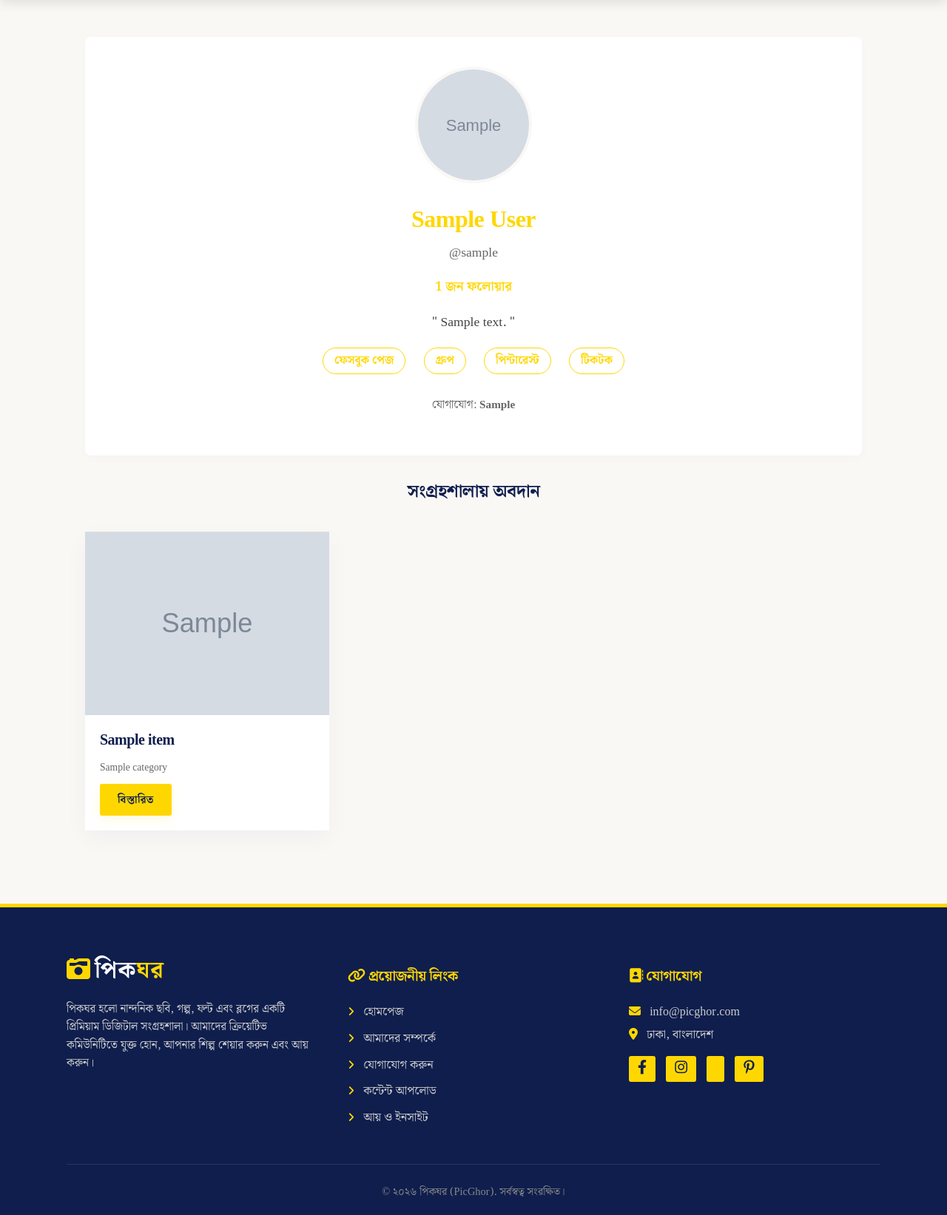
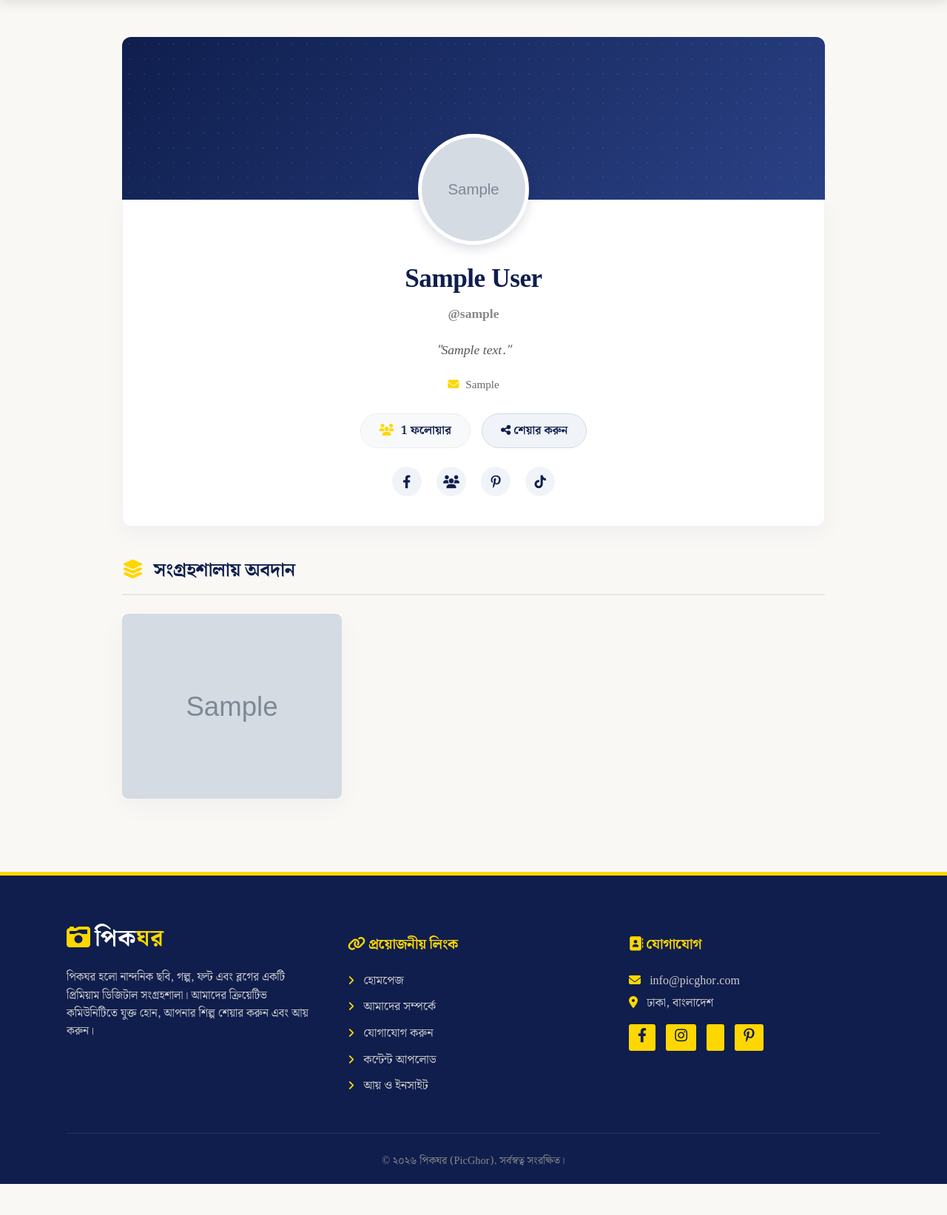
Before and after one commit to siaful2580mm-hub/testing, a Flask app: template templates/profile.html in a window 1280 px wide. Shown: the part 86-1729 px from the top of the page at 74% size. After the commit the page ends 1687 px from the top, so only its background shows below. Run offline with Flask 3, Linux system fonts and the light colour scheme; the template is opened without the code that fills it: most values are stand-ins (such as "Sample title", 1, 10 or a date in 2020); grey boxes marked "Sample" are stand-in pictures.

Commit message:
Update profile.html

```diff
--- a/templates/profile.html
+++ b/templates/profile.html
@@ -1,78 +1,211 @@
 {% extends "base.html" %}
-{% block title %}{{ profile.display_name or profile.username }} এর প্রোফাইল | সাহিত্যিক সংগ্রহশালা{% endblock %}
+{% block title %}{{ profile.display_name or profile.username }} এর প্রোফাইল | পিকঘর{% endblock %}
 
 {% block head %}
 <style>
-    .profile-header { background: #fff; padding: 40px; border: 1px solid var(--border); border-radius: 8px; text-align: center; margin-bottom: 30px; box-shadow: 0 4px 15px rgba(0,0,0,0.02); }
-    .profile-avatar { width: 150px; height: 150px; border-radius: 50%; object-fit: cover; border: 4px solid var(--bg-color); margin-bottom: 15px; }
-    .profile-name { font-size: 2rem; color: var(--accent); margin: 0; }
-    .profile-username { color: #666; font-size: 1.1rem; margin-top: 5px; }
-    .profile-bio { margin: 20px auto; max-width: 600px; font-size: 1.1rem; color: #444; line-height: 1.6; }
+    /* =========================================
+       Premium Profile Header Styling
+    ========================================= */
+    .profile-container {
+        max-width: 950px;
+        margin: 0 auto 40px auto;
+    }
 
-    .follower-count { color: var(--accent); font-weight: bold; font-size: 1.1rem; margin-top: 5px; }
+    /* Cover Photo / Gradient */
+    .profile-cover {
+        height: 220px;
+        background: linear-gradient(135deg, var(--nav-bg) 0%, #2a4185 100%);
+        border-radius: 12px 12px 0 0;
+        position: relative;
+        background-size: cover;
+        background-position: center;
+    }
 
-    .social-links { margin-top: 20px; }
-    .social-links a { display: inline-block; margin: 0 10px; color: var(--accent); text-decoration: none; font-weight: bold; font-size: 0.95rem; border: 1px solid var(--accent); padding: 5px 15px; border-radius: 20px; transition: 0.3s; margin-bottom: 10px; }
-    .social-links a:hover { background: var(--accent); color: #fff; }
+    /* ব্যাকগ্রাউন্ডে সূক্ষ্ম প্যাটার্ন */
+    .profile-cover::after {
+        content: ''; position: absolute; top: 0; left: 0; right: 0; bottom: 0;
+        background-image: radial-gradient(rgba(255, 215, 0, 0.1) 1px, transparent 1px);
+        background-size: 20px 20px; border-radius: 12px 12px 0 0;
+    }
 
-    .section-title { text-align: center; color: var(--text-main); margin-bottom: 25px; border-bottom: 2px solid var(--border); padding-bottom: 10px; }
+    /* Avatar Overlapping Cover */
+    .profile-avatar-wrapper {
+        position: absolute;
+        bottom: -70px; /* কভারের নিচে অর্ধেক ঝুলে থাকবে */
+        left: 50%;
+        transform: translateX(-50%);
+        z-index: 2;
+    }
+    .profile-avatar-wrapper img {
+        width: 140px; height: 140px;
+        border-radius: 50%;
+        object-fit: cover;
+        border: 5px solid var(--surface-color);
+        box-shadow: 0 5px 15px rgba(15, 30, 77, 0.15);
+        background: #fff;
+    }
 
-    .private-followers-box { background: #fdfdfd; border: 1px solid var(--border); padding: 20px; border-radius: 8px; max-width: 400px; margin: 30px auto 0; text-align: left; }
-    .private-followers-box h4 { margin-top: 0; color: var(--accent); border-bottom: 1px solid var(--border); padding-bottom: 10px; margin-bottom: 15px; }
-    .follower-item { padding: 10px 0; border-bottom: 1px dashed #eee; display: flex; align-items: center; }
+    /* Profile Info Box */
+    .profile-info-box {
+        background: var(--surface-color);
+        padding: 80px 30px 40px 30px; /* ওপরের দিকে জায়গা রাখা হয়েছে অ্যাভাটারের জন্য */
+        border-radius: 0 0 12px 12px;
+        text-align: center;
+        box-shadow: 0 10px 30px rgba(15, 30, 77, 0.04);
+        margin-bottom: 40px;
+        border: 1px solid rgba(15, 30, 77, 0.05);
+        border-top: none;
+    }
+
+    .profile-name { font-size: 2.2rem; color: var(--nav-bg); margin: 0 0 5px 0; font-weight: 700; letter-spacing: -0.5px;}
+    .profile-username { color: #888; font-size: 1.1rem; margin-top: 0; font-weight: 600;}
+    .profile-bio { margin: 20px auto; max-width: 650px; font-size: 1.1rem; color: #555; line-height: 1.7; font-style: italic; }
+
+    /* Stats & Action Row */
+    .profile-actions {
+        display: flex;
+        justify-content: center;
+        align-items: center;
+        gap: 15px;
+        margin-top: 25px;
+        flex-wrap: wrap;
+    }
+
+    .stat-box {
+        background: #f8f9fa;
+        padding: 10px 25px;
+        border-radius: 30px;
+        font-weight: bold;
+        color: var(--nav-bg);
+        border: 1px solid #eee;
+    }
+    .stat-box span { color: var(--accent); margin-right: 5px; }
+
+    .btn-share {
+        background: #f0f4f8;
+        color: var(--nav-bg);
+        padding: 10px 25px;
+        border-radius: 30px;
+        font-weight: bold;
+        border: 1px solid #d1d9e6;
+        cursor: pointer;
+        transition: all 0.3s ease;
+        font-family: inherit;
+        font-size: 0.95rem;
+    }
+    .btn-share:hover { background: #e2e8f0; transform: translateY(-2px); }
+
+    /* Social Links */
+    .social-links { margin-top: 25px; }
+    .social-links a {
+        display: inline-flex; justify-content: center; align-items: center;
+        width: 40px; height: 40px; margin: 0 8px;
+        color: var(--nav-bg); background: #f0f4f8;
+        border-radius: 50%; transition: 0.3s; font-size: 1.1rem; text-decoration: none;
+    }
+    .social-links a:hover { background: var(--accent); color: var(--surface-color); transform: translateY(-3px); box-shadow: 0 5px 10px rgba(255, 215, 0, 0.3); }
+
+    /* Private Follower List */
+    .private-followers-box {
+        background: #fdfdfd; border: 1px solid var(--border); padding: 25px; border-radius: 12px;
+        max-width: 500px; margin: 40px auto 0; text-align: left;
+    }
+    .private-followers-box h4 { margin-top: 0; color: var(--nav-bg); border-bottom: 2px solid rgba(255, 215, 0, 0.3); padding-bottom: 10px; margin-bottom: 15px; font-size: 1.2rem; }
+    .follower-item { padding: 12px 0; border-bottom: 1px dashed #eee; display: flex; align-items: center; }
     .follower-item:last-child { border-bottom: none; }
-    .follower-item img { width: 40px; height: 40px; border-radius: 50%; margin-right: 15px; object-fit: cover; border: 2px solid var(--border); }
-    .follower-item a { text-decoration: none; color: var(--text-main); font-weight: bold; font-size: 1.05rem; }
+    .follower-item img { width: 45px; height: 45px; border-radius: 50%; margin-right: 15px; object-fit: cover; border: 2px solid #eee; }
+    .follower-item a { text-decoration: none; color: var(--nav-bg); font-weight: bold; font-size: 1.05rem; transition: color 0.3s; }
     .follower-item a:hover { color: var(--accent); }
+
+    /* =========================================
+       Content Grid (Pinterest Style Hover)
+    ========================================= */
+    .section-title { text-align: left; color: var(--nav-bg); margin-bottom: 25px; border-bottom: 2px solid rgba(15, 30, 77, 0.08); padding-bottom: 10px; font-size: 1.6rem; font-weight: 700; }
+    .section-title i { color: var(--accent); margin-right: 8px; }
+
+    .card-link-wrapper {
+        display: block; position: relative; height: 100%; border-radius: 8px; overflow: hidden;
+        background: var(--surface-color); box-shadow: 0 5px 15px rgba(15, 30, 77, 0.08);
+    }
+    .card-img-top { width: 100%; height: 100%; min-height: 250px; object-fit: cover; display: block; transition: transform 0.6s cubic-bezier(0.25, 1, 0.5, 1); }
+    .card-link-wrapper:hover .card-img-top { transform: scale(1.08); }
+
+    .card-overlay {
+        position: absolute; top: 0; left: 0; right: 0; bottom: 0;
+        background: linear-gradient(to top, rgba(15, 30, 77, 0.95) 0%, rgba(15, 30, 77, 0.4) 50%, transparent 100%);
+        opacity: 0; transition: opacity 0.4s ease; display: flex; flex-direction: column; justify-content: flex-end; padding: 25px; color: #fff; z-index: 2;
+    }
+    .card-link-wrapper:hover .card-overlay { opacity: 1; }
+
+    .card-overlay h3 { color: #fff; margin: 0 0 5px 0; font-size: 1.25rem; font-weight: 700; transform: translateY(20px); transition: transform 0.4s ease; }
+    .card-overlay p { color: var(--accent); font-size: 0.9rem; margin-bottom: 0; transform: translateY(20px); transition: transform 0.4s ease 0.05s; font-weight: bold; }
+    .card-link-wrapper:hover .card-overlay h3, .card-link-wrapper:hover .card-overlay p { transform: translateY(0); }
 </style>
 {% endblock %}
 
 {% block content %}
-<div class="profile-header">
-    <img src="{{ profile.avatar_url }}" alt="Profile Picture" class="profile-avatar">
+<div class="profile-container">
+
+    <!-- 1. Profile Header (Cover & Info) -->
+    <div class="profile-cover">
+        <div class="profile-avatar-wrapper">
+            <img src="{{ profile.avatar_url }}" alt="Profile Picture">
+        </div>
+    </div>
+
+    <div class="profile-info-box">
         <h1 class="profile-name">{{ profile.display_name or profile.full_name or profile.username }}</h1>
         <p class="profile-username">@{{ profile.username }}</p>
 
-    <!-- মোট ফলোয়ার (সবার জন্য উন্মুক্ত) -->
-    <p class="follower-count">{{ followers_count }} জন ফলোয়ার</p>
+        <!-- Bio -->
+        {% if profile.bio %}
+            <p class="profile-bio">"{{ profile.bio }}"</p>
+        {% endif %}
 
-    <!-- ফলো / আনফলো বাটন (লগইন করা ইউজার অন্যের প্রোফাইল দেখলে) -->
-    {% if session.get('user') and session['user']['id'] != profile.id %}
-        <form action="/follow/{{ profile.username }}" method="POST" style="margin-top: 15px;">
+        <!-- Contact Info -->
+        {% if profile.contact_info %}
+            <p style="color: #666; font-size: 0.95rem; margin-bottom: 0;"><i class="fa-solid fa-envelope" style="color: var(--accent); margin-right: 5px;"></i> {{ profile.contact_info }}</p>
+        {% endif %}
+
+        <!-- Actions Row (Followers, Share, Follow/Edit) -->
+        <div class="profile-actions">
+            <div class="stat-box">
+                <span><i class="fa-solid fa-users"></i></span> {{ followers_count }} ফলোয়ার
+            </div>
+
+            <!-- Share Button -->
+            <button onclick="copyProfileLink()" class="btn-share"><i class="fa-solid fa-share-nodes"></i> শেয়ার করুন</button>
+
+            <!-- Conditional Buttons -->
+            {% if session.get('user') %}
+                {% if session['user']['id'] == profile.id %}
+                    <!-- নিজের প্রোফাইল হলে -->
+                    <a href="/edit-profile" class="btn-primary" style="background: var(--nav-bg); color: #fff;"><i class="fa-solid fa-user-pen"></i> প্রোফাইল এডিট</a>
+                {% else %}
+                    <!-- অন্যের প্রোফাইল হলে -->
+                    <form action="/follow/{{ profile.username }}" method="POST" style="margin: 0;">
                         {% if is_following %}
-                <button type="submit" class="btn-primary" style="background: #555; padding: 8px 25px; border:none; cursor:pointer;">আনফলো করুন</button>
+                            <button type="submit" class="btn-primary" style="background: #e2e8f0; color: var(--nav-bg); box-shadow:none;"><i class="fa-solid fa-user-minus"></i> আনফলো করুন</button>
                         {% else %}
-                <button type="submit" class="btn-primary" style="padding: 8px 25px; border:none; cursor:pointer;">ফলো করুন</button>
+                            <button type="submit" class="btn-primary"><i class="fa-solid fa-user-plus"></i> ফলো করুন</button>
                         {% endif %}
                     </form>
                 {% endif %}
-
-    <!-- বায়ো (Bio) -->
-    {% if profile.bio %}
-        <p class="profile-bio">" {{ profile.bio }} "</p>
             {% endif %}
-
-    <!-- সোশ্যাল লিংকস -->
-    <div class="social-links">
-        {% if profile.fb_page_link %}<a href="{{ profile.fb_page_link }}" target="_blank">ফেসবুক পেজ</a>{% endif %}
-        {% if profile.fb_group_link %}<a href="{{ profile.fb_group_link }}" target="_blank">গ্রুপ</a>{% endif %}
-        {% if profile.pinterest_link %}<a href="{{ profile.pinterest_link }}" target="_blank">পিন্টারেস্ট</a>{% endif %}
-        {% if profile.tiktok_link %}<a href="{{ profile.tiktok_link }}" target="_blank">টিকটক</a>{% endif %}
         </div>
 
-    <!-- কন্টাক্ট ইনফো -->
-    {% if profile.contact_info %}
-        <p style="margin-top: 20px; color: #666; font-size: 0.95rem;">যোগাযোগ: <strong>{{ profile.contact_info }}</strong></p>
-    {% endif %}
+        <!-- Social Links -->
+        <div class="social-links">
+            {% if profile.fb_page_link %}<a href="{{ profile.fb_page_link }}" target="_blank" title="ফেসবুক পেজ"><i class="fa-brands fa-facebook-f"></i></a>{% endif %}
+            {% if profile.fb_group_link %}<a href="{{ profile.fb_group_link }}" target="_blank" title="ফেসবুক গ্রুপ"><i class="fa-solid fa-users"></i></a>{% endif %}
+            {% if profile.pinterest_link %}<a href="{{ profile.pinterest_link }}" target="_blank" title="পিন্টারেস্ট"><i class="fa-brands fa-pinterest-p"></i></a>{% endif %}
+            {% if profile.tiktok_link %}<a href="{{ profile.tiktok_link }}" target="_blank" title="টিকটক"><i class="fa-brands fa-tiktok"></i></a>{% endif %}
+        </div>
 
-    <!-- নিজের প্রোফাইল হলে এডিট বাটন এবং ফলোয়ার লিস্ট দেখাবে -->
+        <!-- Private Follower List (শুধুমাত্র প্রোফাইল মালিক দেখবে) -->
         {% if session.get('user') and session['user']['id'] == profile.id %}
-        <div style="margin-top: 30px;">
-            <a href="/edit-profile" class="btn-primary" style="background: #444;">প্রোফাইল এডিট করুন</a>
-
-            <!-- গোপন ফলোয়ার লিস্ট (শুধুমাত্র অ্যাকাউন্টের মালিক দেখবে) -->
             <div class="private-followers-box">
-                <h4>আপনার ফলোয়ারবৃন্দ</h4>
+                <h4><i class="fa-solid fa-users-viewfinder"></i> আপনার ফলোয়ারবৃন্দ</h4>
                 {% if followers_list %}
                     <ul style="list-style: none; padding: 0; margin: 0;">
                     {% for f in followers_list %}
@@ -86,24 +219,37 @@
                     <p style="color: #666; font-size: 0.95rem; margin: 0; text-align:center;">আপনাকে এখনো কেউ ফলো করেনি।</p>
                 {% endif %}
             </div>
-        </div>
         {% endif %}
     </div>
 
-<!-- ইউজারের আপলোড করা ছবির গ্রিড -->
-<h2 class="section-title">সংগ্রহশালায় অবদান</h2>
+    <!-- 2. Uploaded Content Grid -->
+    <h2 class="section-title"><i class="fa-solid fa-layer-group"></i> সংগ্রহশালায় অবদান</h2>
     <div class="grid">
         {% for item in contents %}
         <div class="card">
-        <img src="{{ item.file_url }}" alt="{{ item.alt_text }}">
-        <div class="card-content">
+            <a href="/content/{{ item.slug }}" class="card-link-wrapper">
+                <img src="{{ item.file_url }}" alt="{{ item.alt_text }}" class="card-img-top">
+                <div class="card-overlay">
                     <h3>{{ item.title }}</h3>
-            <p style="font-size: 0.85rem; color: #666; margin-bottom: 10px;">{{ item.categories.name_bn }}</p>
-            <a href="/content/{{ item.slug }}" class="btn-primary">বিস্তারিত</a>
+                    <p><i class="fa-solid fa-folder-open"></i> {{ item.categories.name_bn }}</p>
+                </div>
+            </a>
+        </div>
+        {% else %}
+        <p style="text-align: center; grid-column: 1 / -1; color: #777; font-size: 1.1rem; padding: 40px; background: var(--surface-color); border-radius: 8px; border: 1px dashed #ccc;">এখনো কোনো ছবি, গল্প বা ফন্ট আপলোড করা হয়নি।</p>
+        {% endfor %}
     </div>
 </div>
-    {% else %}
-    <p style="text-align: center; grid-column: 1 / -1; color: #777; font-size: 1.1rem; padding: 20px;">এখনো কোনো ছবি বা ফন্ট আপলোড করা হয়নি।</p>
-    {% endfor %}
-</div>
+
+<!-- Share Link JS -->
+<script>
+    function copyProfileLink() {
+        navigator.clipboard.writeText(window.location.href).then(() => {
+            alert('প্রোফাইল লিংক সফলভাবে কপি করা হয়েছে! এখন আপনি এটি যেকোনো জায়গায় শেয়ার করতে পারবেন।');
+        }).catch(err => {
+            console.error('Failed to copy text: ', err);
+            alert('লিংক কপি করতে সমস্যা হয়েছে। দয়া করে ব্রাউজারের ওপর থেকে লিংকটি কপি করুন।');
+        });
+    }
+</script>
 {% endblock %}
```
Lines whose indentation alone changed are shown as unchanged.
